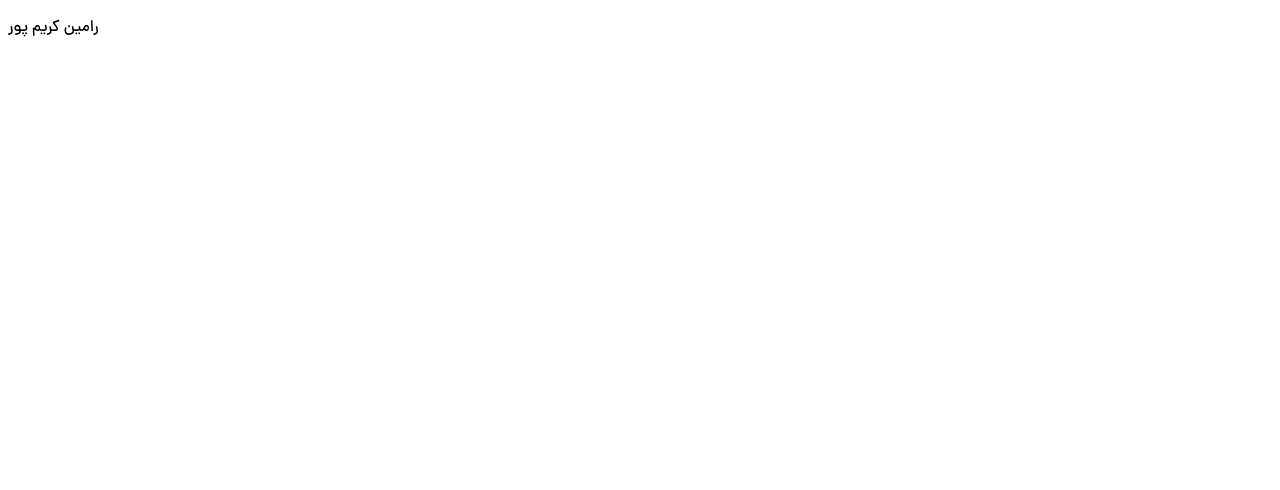
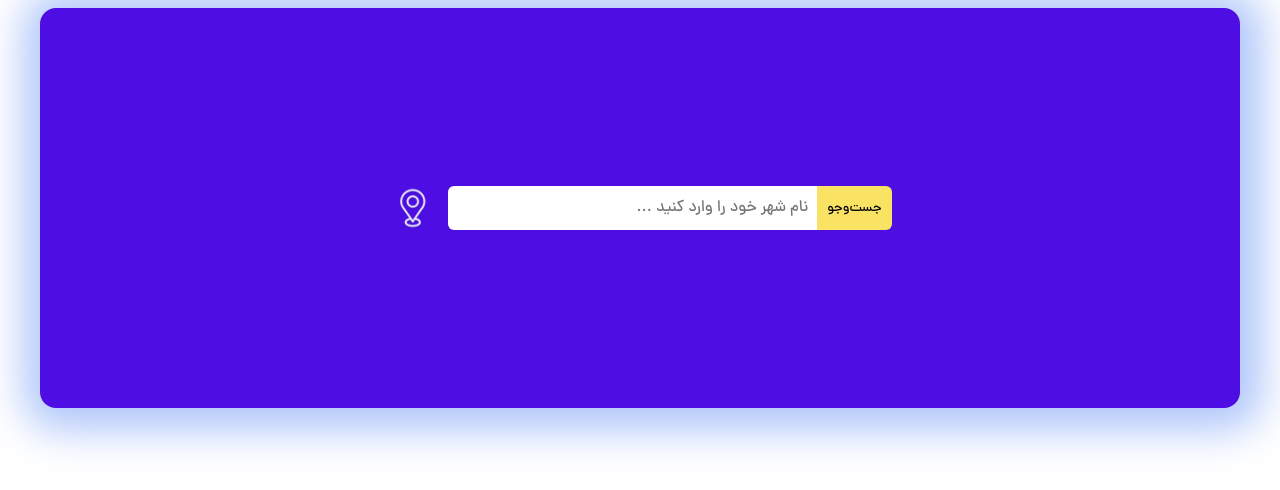
Before and after one commit to ramin-kp/weatherApp, a plain HTML site: page index.html in a window 1280 px wide. Drawn offline with Linux system fonts and the light colour scheme.

Commit message:
header styling

```diff
--- a/app.js
+++ b/app.js
@@ -1 +1,4 @@
-console.log("hello world");
+const BASE_URL =
+  "https://api.openweathermap.org/data/2.5/weather?q=tehran&appid=a02276d2ec788a78ac748aa319792031";
+
+const API_KEY = "a02276d2ec788a78ac748aa319792031";
--- a/css/style.css
+++ b/css/style.css
@@ -1,5 +1,84 @@
 @import "./font.css";
-
-p {
+:root {
+  --color-primary: #4d0de3;
+  --color-secondary: rgb(125, 161, 247);
+  --color-warning: #fae362;
+  --color-error: #f75e45;
+  --shadow-normal: 3px 3px 40px 20px rgba(125, 161, 247, 0.6);
+  --border-xs: 6px;
+  --border-normal: 16px;
+  --transition-normal: all 0.3s ease;
+}
+body {
   font-family: "dana";
 }
+
+.header {
+  max-width: 1200px;
+  height: 400px;
+  margin: 0 auto;
+  display: flex;
+  align-items: center;
+  justify-content: center;
+  background-color: var(--color-primary);
+  box-shadow: var(--shadow-normal);
+  border-radius: var(--border-normal);
+  -webkit-border-radius: var(--border-normal);
+  -moz-border-radius: var(--border-normal);
+  -ms-border-radius: var(--border-normal);
+  -o-border-radius: var(--border-normal);
+}
+.header__container {
+  width: 100%;
+  display: flex;
+  align-items: center;
+  justify-content: center;
+}
+.header__btn {
+  border: none;
+  font-family: "dana";
+  background-color: var(--color-warning);
+  padding: 10px;
+  height: 44px;
+  border-top-right-radius: var(--border-xs);
+  border-bottom-right-radius: var(--border-xs);
+  margin-left: -5px;
+  cursor: pointer;
+  transition: var(--transition-normal);
+  -webkit-transition: var(--transition-normal);
+  -moz-transition: var(--transition-normal);
+  -ms-transition: var(--transition-normal);
+  -o-transition: var(--transition-normal);
+}
+.header__btn:hover {
+  background-color: #d2bf53;
+}
+.header__search-input {
+  width: 350px;
+  height: 100%;
+  outline: none;
+  padding: 10px;
+  font-size: 1rem;
+  font-family: dana;
+  border: none;
+  border-top-left-radius: var(--border-xs);
+  border-bottom-left-radius: var(--border-xs);
+}
+.hedader__img {
+  width: 50px;
+  height: 50px;
+  margin-right: 10px;
+  cursor: pointer;
+  transition: var(--transition-normal);
+  -webkit-transition: var(--transition-normal);
+  -moz-transition: var(--transition-normal);
+  -ms-transition: var(--transition-normal);
+  -o-transition: var(--transition-normal);
+}
+.hedader__img:hover {
+  transform: scale(1.3);
+  -webkit-transform: scale(1.3);
+  -moz-transform: scale(1.3);
+  -ms-transform: scale(1.3);
+  -o-transform: scale(1.3);
+}
--- a/index.html
+++ b/index.html
@@ -1,5 +1,5 @@
 <!DOCTYPE html>
-<html lang="en">
+<html lang="fa" dir="rtl">
   <head>
     <meta charset="UTF-8" />
     <meta name="viewport" content="width=device-width, initial-scale=1.0" />
@@ -7,7 +7,20 @@
     <title>ramin karimpour | weather app</title>
   </head>
   <body>
-    <p>رامین کریم پور</p>
+    <header class="header">
+      <div class="header__container">
+        <div>
+          <button class="header__btn">جست‌وجو</button>
+
+          <input
+            class="header__search-input"
+            type="text"
+            placeholder="نام شهر خود را وارد کنید ..."
+          />
+        </div>
+        <img class="hedader__img" src="./img/location.png" alt="location-img" />
+      </div>
+    </header>
     <script src="./app.js"></script>
   </body>
 </html>
```
